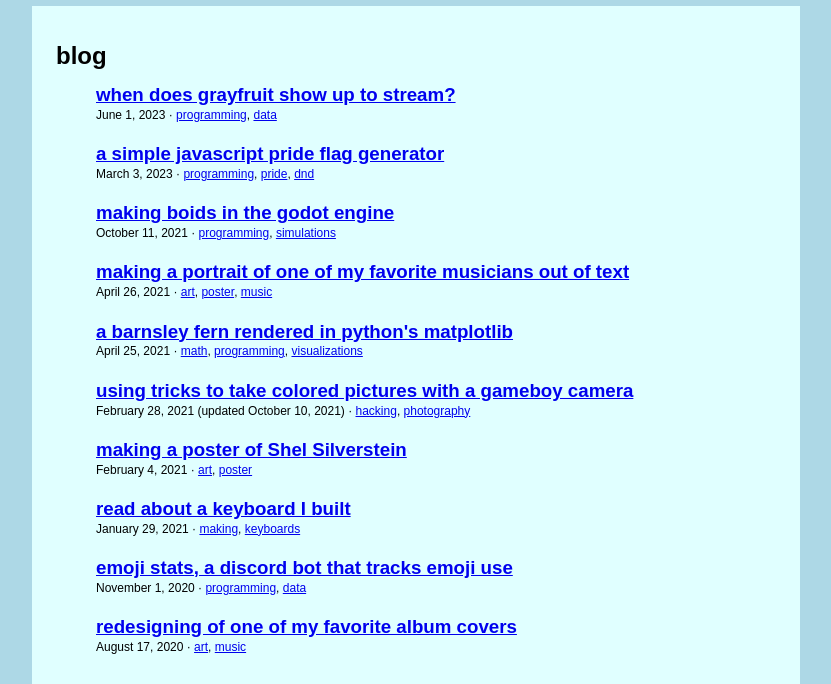
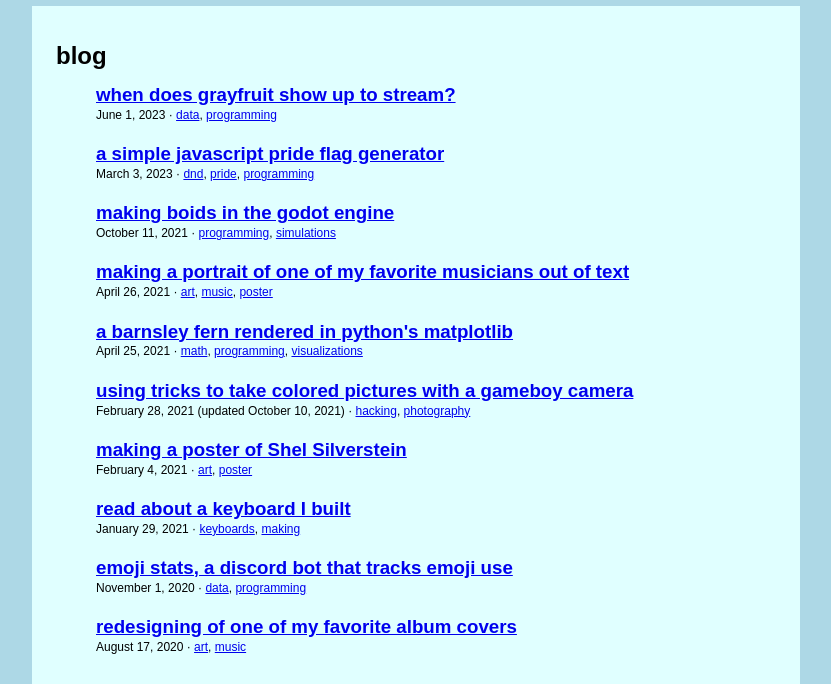
Before and after one commit to aphex-vim/soapie.space, a Jekyll site: the page built from index.md, in a window 1280 px wide. Shown: the part 418-1102 px from the top of the page, without its empty margins (224-1055 px from the left). Built offline with Jekyll 4.4.1, drawn with Linux system fonts in a browser that asks for light colours; some of the changed lines change nothing that is shown.

Commit message:
alphabetically sorted tags

```diff
--- a/_includes/post.html
+++ b/_includes/post.html
@@ -3,6 +3,6 @@
     <div class="byline" style="font-size:0.75em;">
         <date datetime="{{ post.date }}">{{ post.date | date:"%B %e, %Y" }}</date>
         {% if post.updated %}<date datetime="{{ post.updated }}"> (updated {{ post.updated | date:"%B %e, %Y" }})</date>{% endif %}
-        {% if post.tags[0] %} · {% for tag in post.tags %} <a href="/tagged/{{ tag }}">{{ tag }}</a>{% if forloop.last != true %}, {% endif %}{% endfor %}{% endif %}
+        {% if post.tags[0] %} · {% assign tags = post.tags | sort %}{% for tag in tags %} <a href="/tagged/{{ tag }}">{{ tag }}</a>{% if forloop.last != true %}, {% endif %}{% endfor %}{% endif %}
     </div>
 </li>
```
